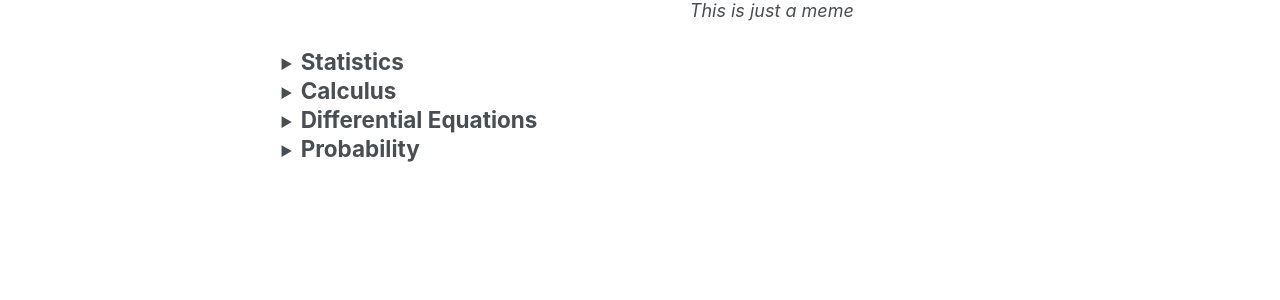
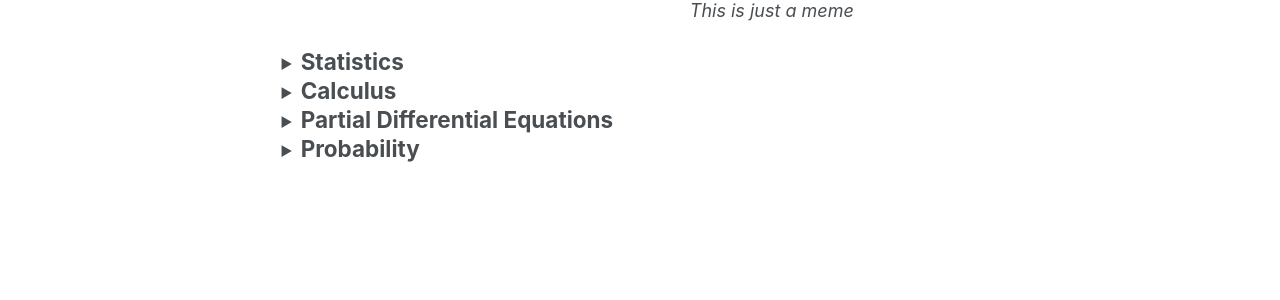
Before and after one commit to JohanssonRein/JohanssonRein.github.io, a Jekyll site: the page built from _pages/publications.html, in a window 1280 px wide and 1059 px high. Shown: the part 505-805 px from the top of the window. Built offline with Jekyll 4.4.1, drawn with Linux system fonts in a browser that asks for light colours; part of the change alters nothing that is shown.

Commit message:
Update _config.yml

```diff
--- a/_config.yml
+++ b/_config.yml
@@ -91,11 +91,15 @@ publication_category:
   calculus:
     title: 'Calculus'
   differentialequations:
-    title: 'Differential Equations'
+    title: 'Partial Differential Equations'
   probability:
     title: 'Probability'
   linearalgebra:
     title: 'Linear Algebra'
+  realanalysis:
+    title: 'Real Analysis'
+  ode:
+    title: 'Ordinary Differential Equations'
 
 # Site Settings
 teaser                   :  # filename of teaser fallback teaser image placed in /images/, .e.g. "500x300.png"
```
